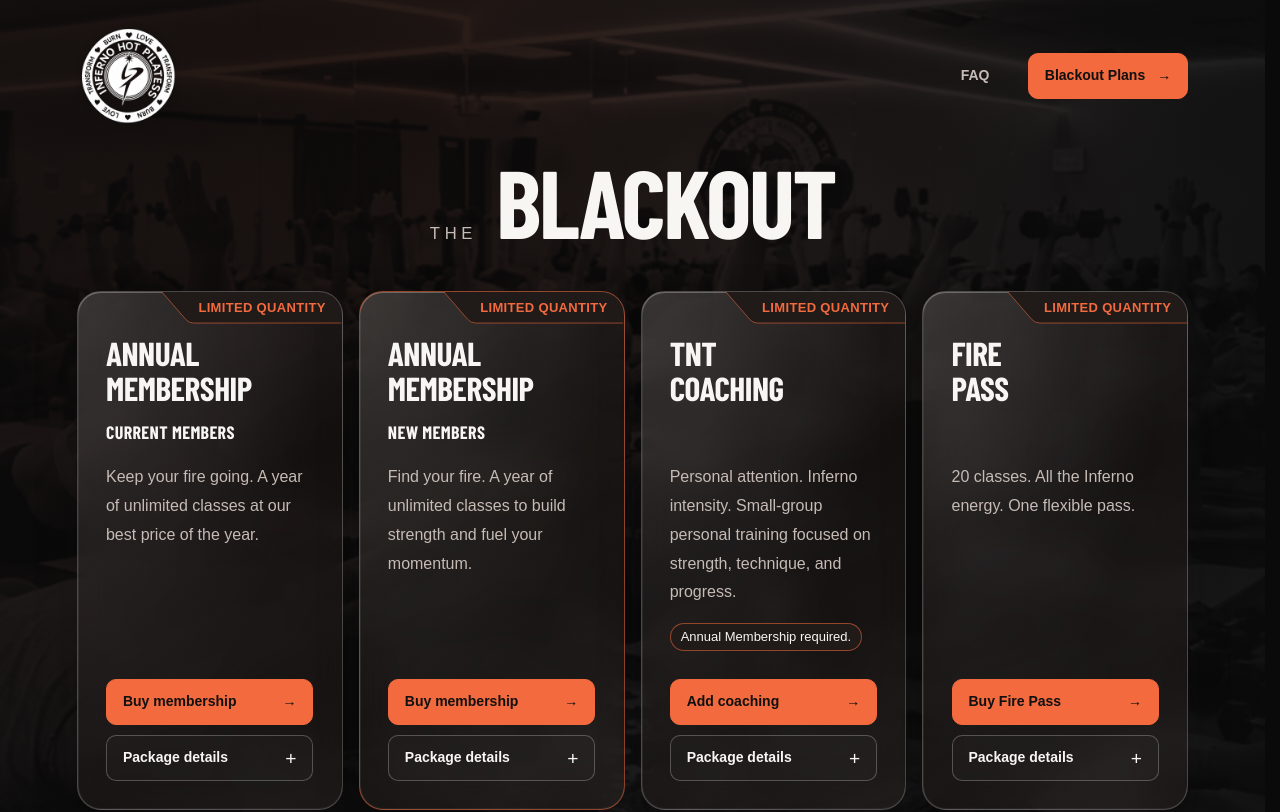
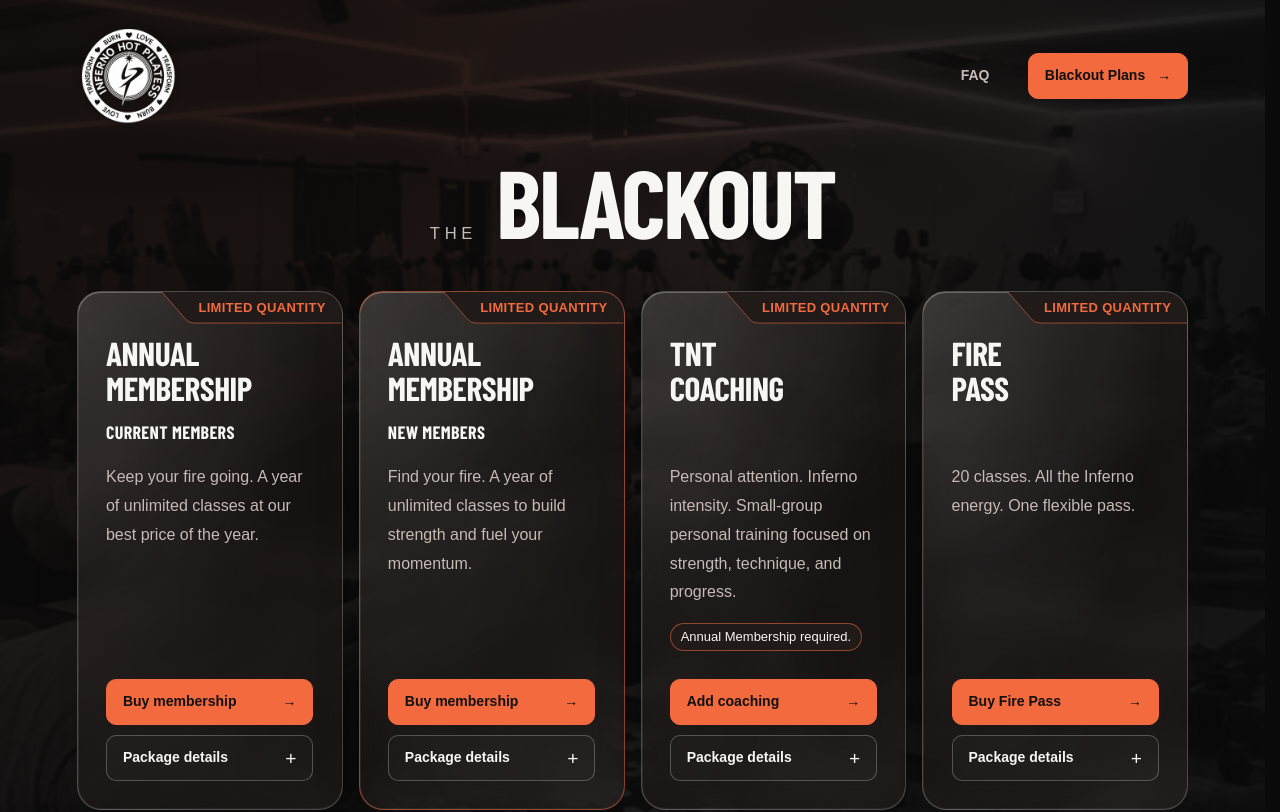
Before and after one commit to InfernoTeamLV/Black-Friday-2026-Landing-Page, a website built with Vite: page index.html in a window 1280 px wide. Shown: the top 812 px of the page. Built offline with nearby package versions, Linux system fonts and the light colour scheme.

Commit message:
Lower the opening background photo slightly

```diff
--- a/src/styles.css
+++ b/src/styles.css
@@ -328,7 +328,7 @@ summary:focus-visible {
   width: 100%;
   height: 100%;
   object-fit: cover;
-  object-position: center 72%;
+  object-position: center 68%;
   pointer-events: none;
 }
 .offer::before {
```
